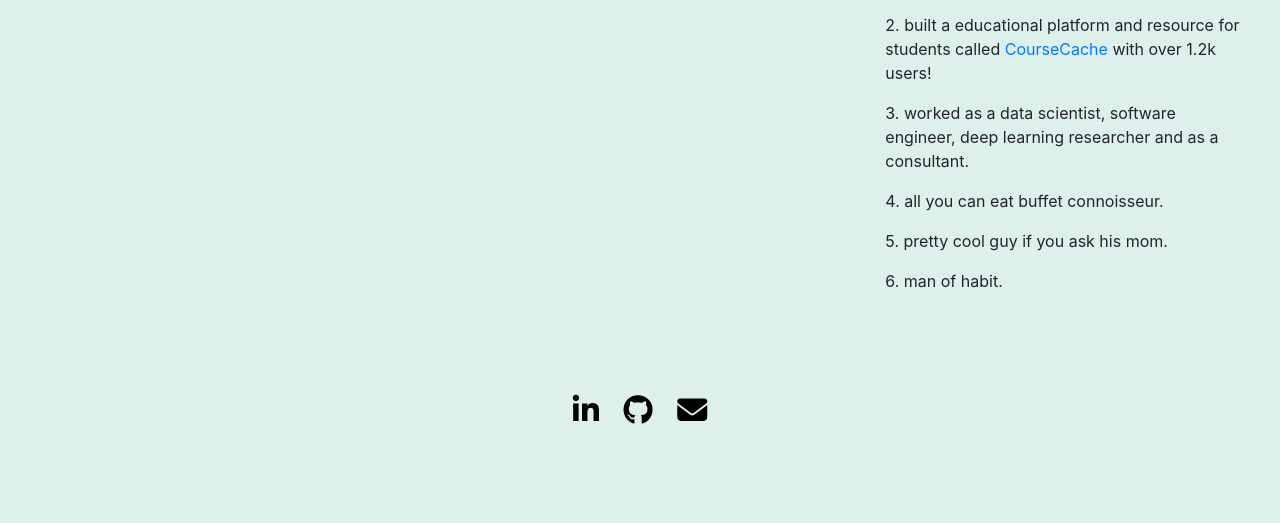
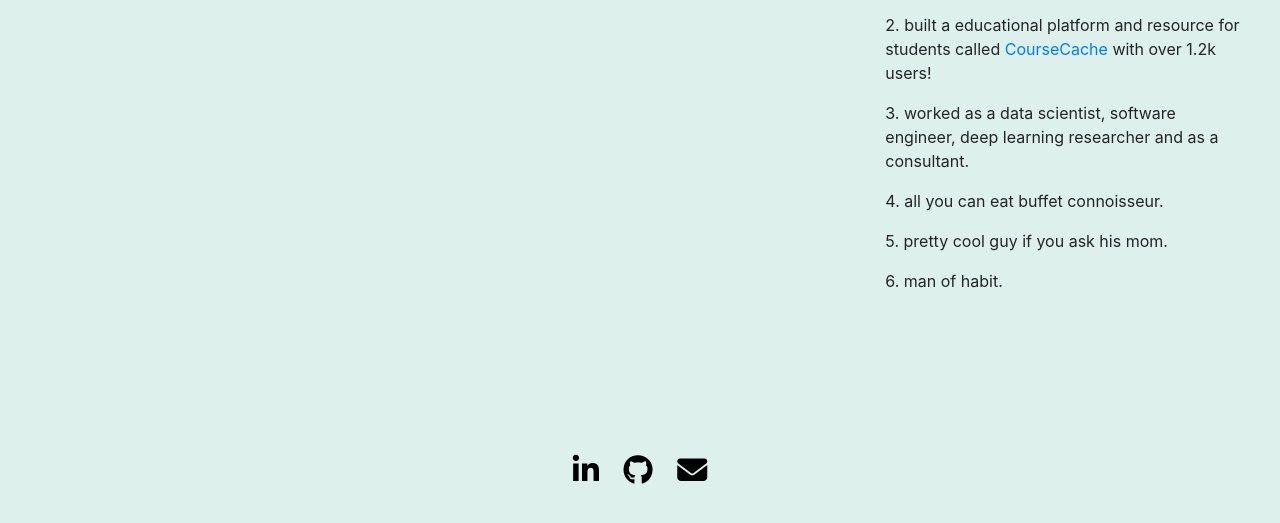
Before and after one commit to cemtorun/cemtorun.github.io, a plain HTML site: page index.html in a window 1280 px wide. Shown: the part 369-892 px from the top of the page. Before the commit the page ends 856 px from the top, so only its background shows below. Drawn offline with nearby package versions, Linux system fonts and the light colour scheme.

Commit message:
edit icon margins

```diff
--- a/assets/css/main.css
+++ b/assets/css/main.css
@@ -37,8 +37,8 @@ body {
 }
 
 #links {
-    margin-top: -10px;
-    margin-bottom: 60px;
+    margin-top: 50px;
+    margin-bottom: 80px;
 }
 
 /* #link {
```
